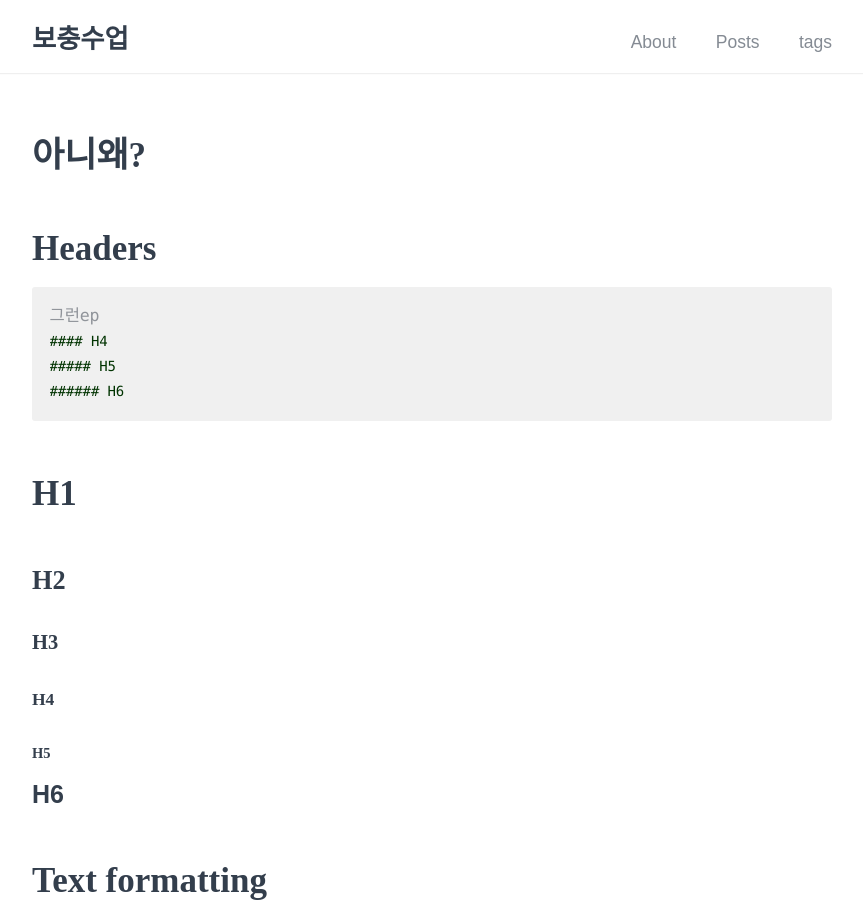
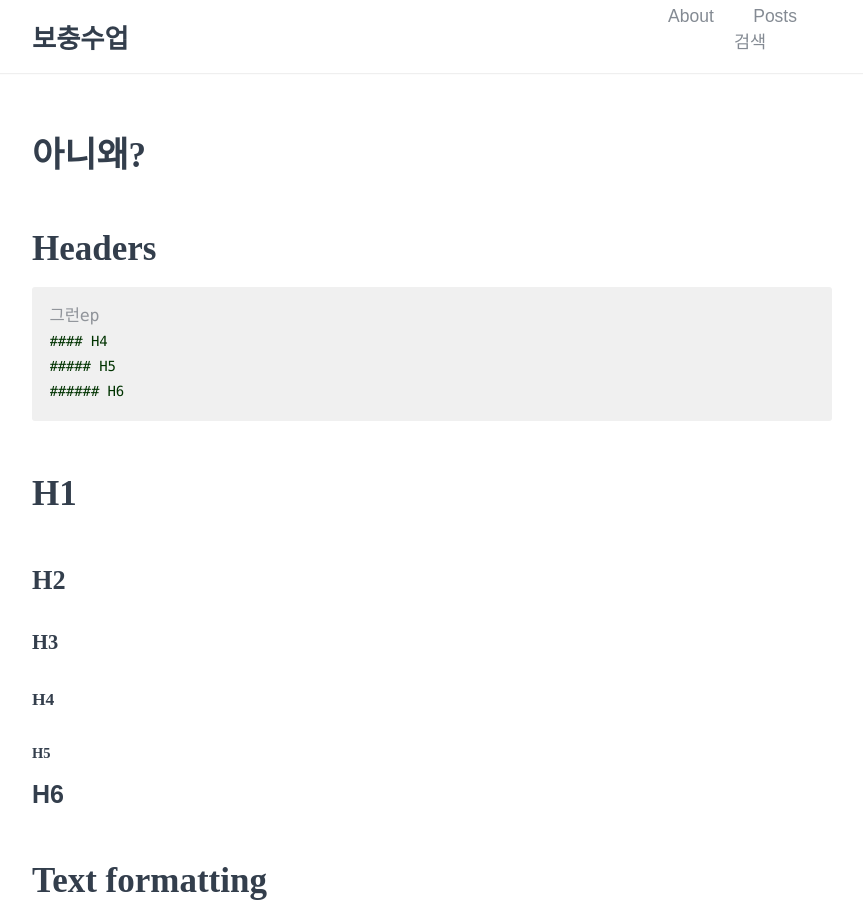
Before and after one commit to bochungclass/bochungclass.github.io, a Jekyll site: the page built from 글자 양식!!!.md, in a window 1280 px wide and 900 px high. Shown: the whole window, without its empty margins (208-1071 px from the left). Built offline with Jekyll 4.4.1, drawn with Linux system fonts in a browser that asks for light colours; our own code applies the rules of GitHub Pages for plain Markdown files.

Commit message:
Update default.html

```diff
--- a/_layouts/default.html
+++ b/_layouts/default.html
@@ -11,7 +11,9 @@
         <ul>
           <li><a href="{{ '/about' | prepend: site.baseurl }}">About</a></li>
           <li><a href="{{ site.baseurl }}/">Posts</a></li>
-          <li><a href="/tags/">tags</a></li>
+          <div class="searchbutton">
+            <li><a href="/tags/">검색</a></li>
+          </div>
         </ul>
       </div>
     </nav>
```
